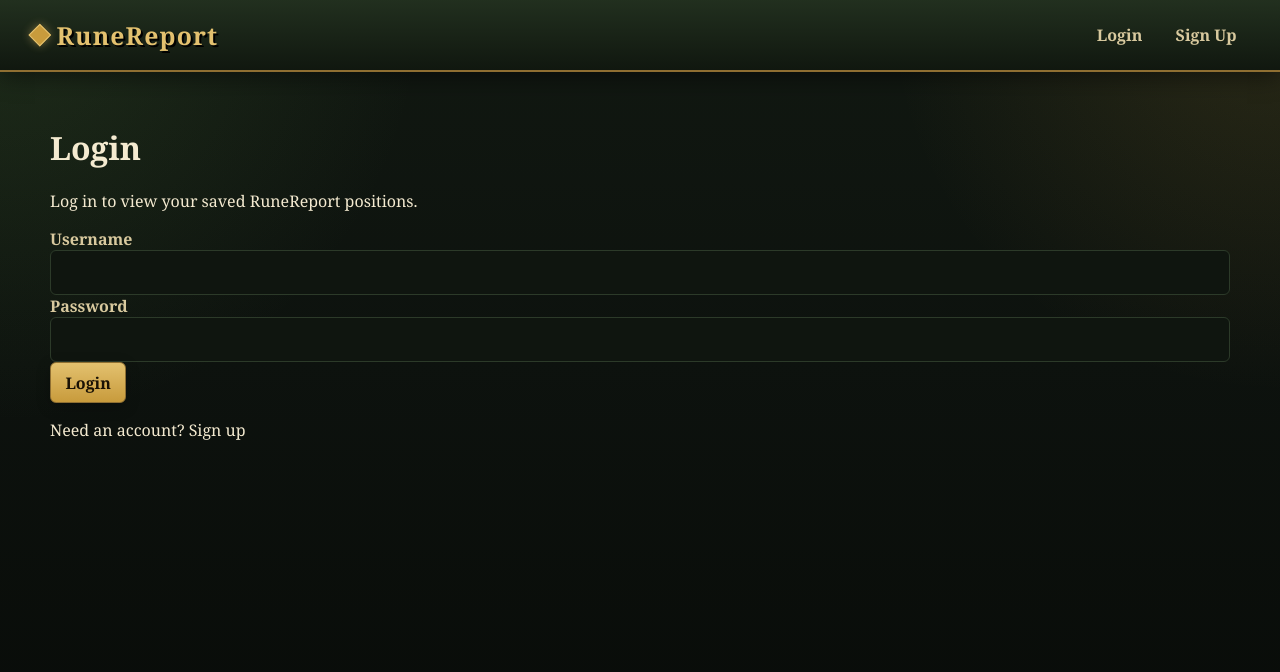
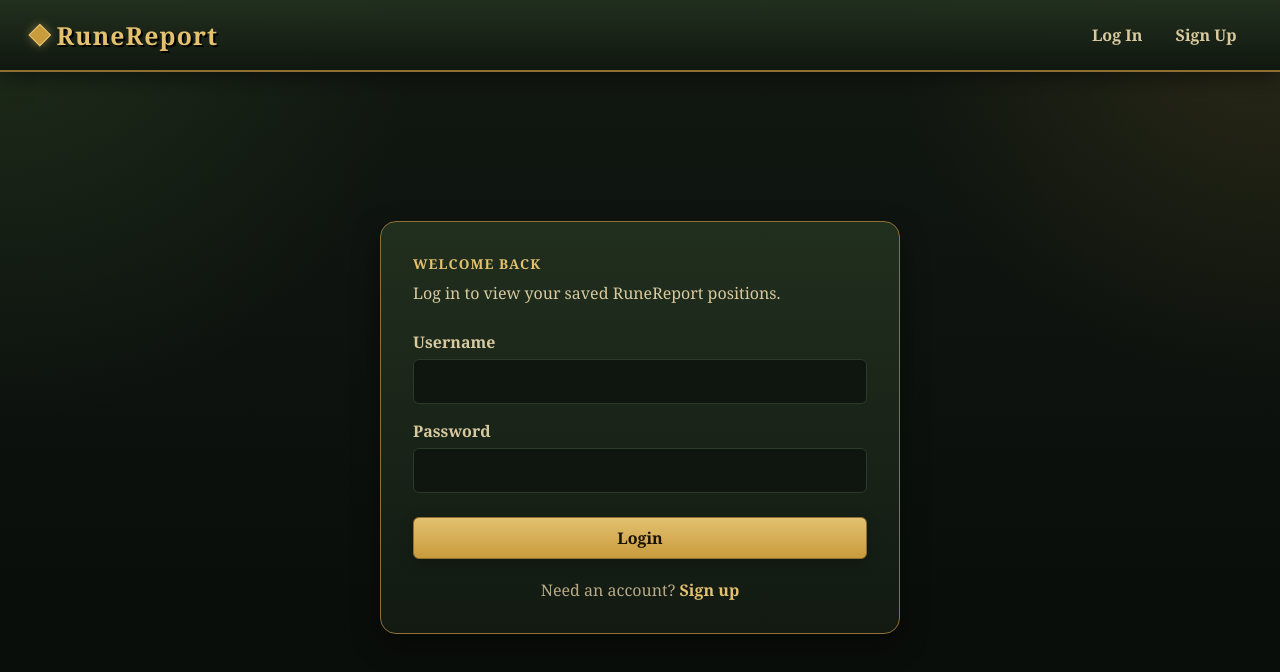
Before and after one commit to amacken3/runereport, a React (Vite) app in the folder client/: page /login in a window 1280 px wide. Shown: the top 672 px of the page. Built offline with nearby package versions, Linux system fonts and the light colour scheme; no server answers.

Commit message:
Style Auth pages

```diff
--- a/client/src/components/Navbar.jsx
+++ b/client/src/components/Navbar.jsx
@@ -29,7 +29,7 @@
 
         {!isAuthenticated && (
           <>
-            <NavLink to="/login">Login</NavLink>
+            <NavLink to="/login">Log In</NavLink>
             <NavLink to="/signup">Sign Up</NavLink>
           </>
         )}
--- a/client/src/pages/LoginPage.jsx
+++ b/client/src/pages/LoginPage.jsx
@@ -2,6 +2,7 @@
 import { Link, useNavigate } from "react-router-dom";
 
 import useAuth from "../hooks/useAuth";
+import styles from "./LoginPage.module.css";
 
 function LoginPage() {
   const { login } = useAuth();
@@ -33,14 +34,18 @@
   }
 
   return (
-    <main className="page auth-page">
-      <h1>Login</h1>
-      <p>Log in to view your saved RuneReport positions.</p>
+    <main className={styles.page}>
+      <section className={styles.authCard}>
+        <p className={styles.eyebrow}>Welcome back</p>
 
-      {error && <p className="error-message">{error}</p>}
+        <p className={styles.subtitle}>
+          Log in to view your saved RuneReport positions.
+        </p>
 
-      <form className="form" onSubmit={handleSubmit}>
-        <label>
+        {error && <p className={styles.errorMessage}>{error}</p>}
+
+        <form className={styles.form} onSubmit={handleSubmit}>
+          <label className={styles.field}>
             Username
             <input
               name="username"
@@ -50,7 +55,7 @@
             />
           </label>
 
-        <label>
+          <label className={styles.field}>
             Password
             <input
               name="password"
@@ -61,12 +66,15 @@
             />
           </label>
 
-        <button type="submit">Login</button>
+          <button type="submit" className={styles.submitButton}>
+            Login
+          </button>
         </form>
 
-      <p>
+        <p className={styles.switchText}>
           Need an account? <Link to="/signup">Sign up</Link>
         </p>
+      </section>
     </main>
   );
 }
--- a/client/src/pages/LoginPage.module.css
+++ b/client/src/pages/LoginPage.module.css
@@ -0,0 +1,73 @@
+.page {
+  width: min(520px, calc(100% - 2rem));
+  min-height: calc(100vh - 90px);
+  margin: 0 auto;
+  padding: 3rem 0;
+  display: grid;
+  place-items: center;
+}
+
+.authCard {
+  width: 100%;
+  padding: 2rem;
+  background:
+    linear-gradient(180deg, rgba(34, 48, 31, 0.96), rgba(18, 26, 18, 0.98));
+  border: 1px solid var(--border-gold);
+  border-radius: var(--radius-lg);
+  box-shadow: var(--shadow-card);
+}
+
+.eyebrow {
+  margin: 0 0 0.5rem;
+  color: var(--gold-light);
+  font-weight: 800;
+  letter-spacing: 0.08em;
+  text-transform: uppercase;
+  font-size: 0.85rem;
+}
+
+
+.subtitle {
+  margin: 0 0 1.5rem;
+  color: var(--text-soft);
+  line-height: 1.6;
+}
+
+.errorMessage {
+  margin: 0 0 1rem;
+  padding: 0.85rem 1rem;
+  color: #ffd6d1;
+  background: rgba(184, 87, 77, 0.16);
+  border: 1px solid var(--red);
+  border-radius: var(--radius-sm);
+}
+
+.form {
+  display: grid;
+  gap: 1rem;
+}
+
+.field {
+  display: grid;
+  gap: 0.4rem;
+}
+
+.submitButton {
+  width: 100%;
+  margin-top: 0.5rem;
+}
+
+.switchText {
+  margin: 1.25rem 0 0;
+  color: var(--text-muted);
+  text-align: center;
+}
+
+.switchText a {
+  color: var(--gold-light);
+  font-weight: 800;
+}
+
+.switchText a:hover {
+  text-decoration: underline;
+}
--- a/client/src/pages/SignupPage.jsx
+++ b/client/src/pages/SignupPage.jsx
@@ -2,6 +2,7 @@
 import { Link, useNavigate } from "react-router-dom";
 
 import useAuth from "../hooks/useAuth";
+import styles from "./SignupPage.module.css";
 
 function SignupPage() {
   const { signup } = useAuth();
@@ -34,14 +35,17 @@
   }
 
   return (
-    <main className="page auth-page">
-      <h1>Sign Up</h1>
-      <p>Create an account to track your OSRS market positions.</p>
+    <main className={styles.page}>
+      <section className={styles.authCard}>
+        <p className={styles.eyebrow}>Start tracking</p>
+        <p className={styles.subtitle}>
+          Create an account to track your OSRS market positions.
+        </p>
 
-      {error && <p className="error-message">{error}</p>}
+        {error && <p className={styles.errorMessage}>{error}</p>}
 
-      <form className="form" onSubmit={handleSubmit}>
-        <label>
+        <form className={styles.form} onSubmit={handleSubmit}>
+          <label className={styles.field}>
             Username
             <input
               name="username"
@@ -51,7 +55,7 @@
             />
           </label>
 
-        <label>
+          <label className={styles.field}>
             Email
             <input
               name="email"
@@ -62,7 +66,7 @@
             />
           </label>
 
-        <label>
+          <label className={styles.field}>
             Password
             <input
               name="password"
@@ -73,12 +77,15 @@
             />
           </label>
 
-        <button type="submit">Create Account</button>
+          <button type="submit" className={styles.submitButton}>
+            Create Account
+          </button>
         </form>
 
-      <p>
+        <p className={styles.switchText}>
           Already have an account? <Link to="/login">Log in</Link>
         </p>
+      </section>
     </main>
   );
 }
--- a/client/src/pages/SignupPage.module.css
+++ b/client/src/pages/SignupPage.module.css
@@ -0,0 +1,73 @@
+.page {
+  width: min(520px, calc(100% - 2rem));
+  min-height: calc(100vh - 90px);
+  margin: 0 auto;
+  padding: 3rem 0;
+  display: grid;
+  place-items: center;
+}
+
+.authCard {
+  width: 100%;
+  padding: 2rem;
+  background:
+    linear-gradient(180deg, rgba(34, 48, 31, 0.96), rgba(18, 26, 18, 0.98));
+  border: 1px solid var(--border-gold);
+  border-radius: var(--radius-lg);
+  box-shadow: var(--shadow-card);
+}
+
+.eyebrow {
+  margin: 0 0 0.5rem;
+  color: var(--gold-light);
+  font-weight: 800;
+  letter-spacing: 0.08em;
+  text-transform: uppercase;
+  font-size: 0.85rem;
+}
+
+
+.subtitle {
+  margin: 0 0 1.5rem;
+  color: var(--text-soft);
+  line-height: 1.6;
+}
+
+.errorMessage {
+  margin: 0 0 1rem;
+  padding: 0.85rem 1rem;
+  color: #ffd6d1;
+  background: rgba(184, 87, 77, 0.16);
+  border: 1px solid var(--red);
+  border-radius: var(--radius-sm);
+}
+
+.form {
+  display: grid;
+  gap: 1rem;
+}
+
+.field {
+  display: grid;
+  gap: 0.4rem;
+}
+
+.submitButton {
+  width: 100%;
+  margin-top: 0.5rem;
+}
+
+.switchText {
+  margin: 1.25rem 0 0;
+  color: var(--text-muted);
+  text-align: center;
+}
+
+.switchText a {
+  color: var(--gold-light);
+  font-weight: 800;
+}
+
+.switchText a:hover {
+  text-decoration: underline;
+}
```
Lines whose indentation alone changed are shown as unchanged.
